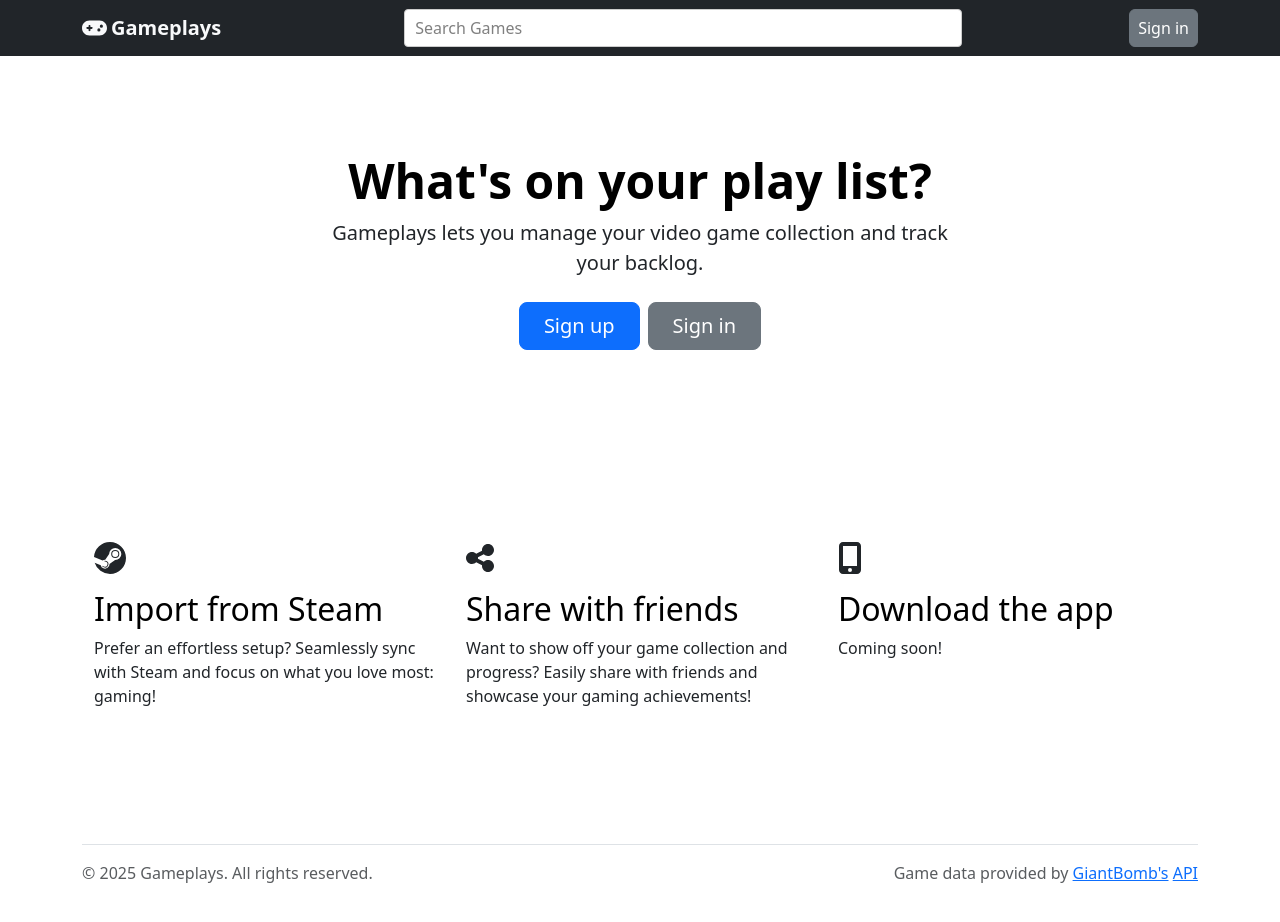
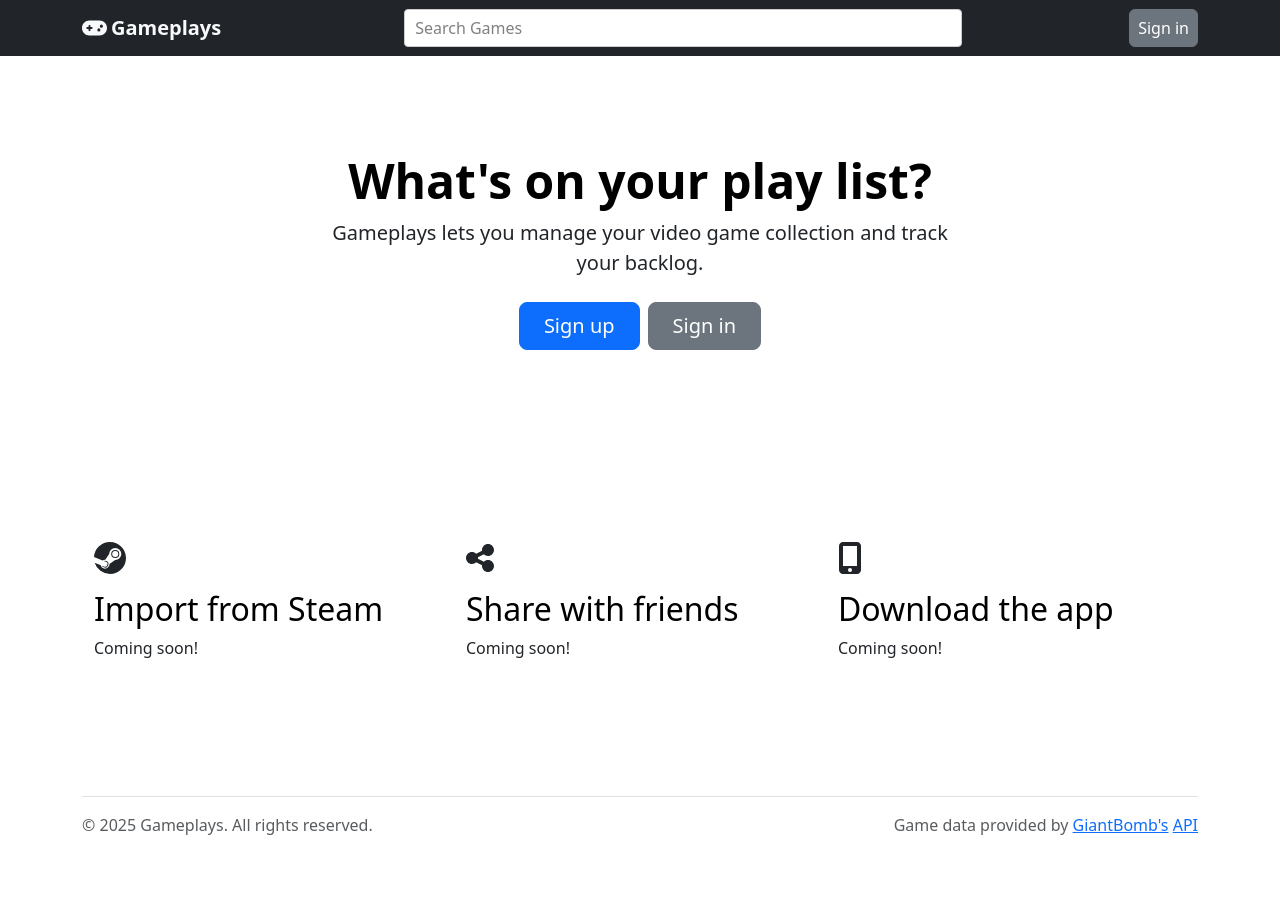
Before and after one commit to sanmaksim/gameplays-web, a React (Vite) app: page / in a window 1280 px wide. Shown: the top 922 px of the page. After the commit the page ends 877 px from the top, so only its background shows below. Built offline with nearby package versions, Linux system fonts and the light colour scheme; no server answers.

Commit message:
Update feature descriptions

```diff
--- a/src/components/Feature.tsx
+++ b/src/components/Feature.tsx
@@ -12,14 +12,16 @@ function Feature() {
                         <Steam />
                     </div>
                     <h3 className="fs-2 text-body-emphasis">Import from Steam</h3>
-                    <p>Prefer an effortless setup? Seamlessly sync with Steam and focus on what you love most: gaming!</p>
+                    <p>Coming soon!</p>
+                    {/* <p>Prefer an effortless setup? Seamlessly sync with Steam and focus on what you love most: gaming!</p> */}
                 </div>
                 <div className="feature col">
                     <div className="feature-icon d-inline-flex align-items-center justify-content-center text-dark fs-2 mb-3">
                         <FontAwesomeIcon icon={faShareNodes} />
                     </div>
                     <h3 className="fs-2 text-body-emphasis">Share with friends</h3>
-                    <p>Want to show off your game collection and progress? Easily share with friends and showcase your gaming achievements!</p>
+                    <p>Coming soon!</p>
+                    {/* <p>Want to show off your game collection and progress? Easily share with friends and showcase your gaming achievements!</p> */}
                 </div>
                 <div className="feature col">
                     <div className="feature-icon d-inline-flex align-items-center justify-content-center text-dark fs-2 mb-3">
```
